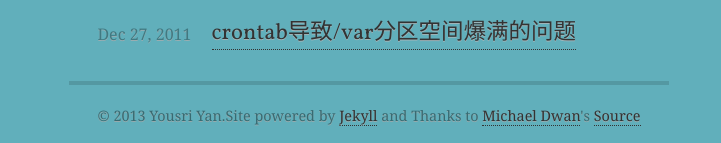
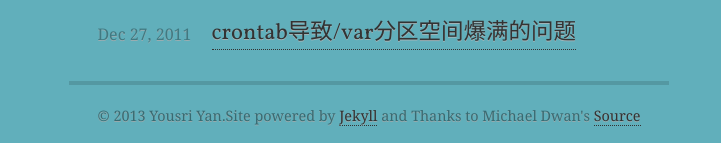
Before and after one commit to ImYousri/imyousri.github.com, a Jekyll site: the page built from index.html, in a window 1280 px wide. Shown: the part 1027-1170 px from the top of the page, without its empty margins (271-992 px from the left). Built offline with Jekyll 4.4.1, drawn with Linux system fonts in a browser that asks for light colours; some web fonts are replaced; part of the change alters nothing that is shown.

```diff
--- a/index.html
+++ b/index.html
@@ -31,5 +31,5 @@ title: Yousri Yan
   </ul>
 </section>
 <footer>
-  <p>© 2013 Yousri Yan.Site powered by <a href="https://github.com/mojombo/jekyll">Jekyll</a> and Thanks to <a href="http://michaeldwan.com/">Michael Dwan</a>'s <a href="https://github.com/michaeldwan/michaeldwan.github.com">Source</a></p>
+  <p>© 2013 Yousri Yan.Site powered by <a href="https://github.com/mojombo/jekyll">Jekyll</a> and Thanks to Michael Dwan's <a href="https://github.com/michaeldwan/michaeldwan.github.com">Source</a></p>
 </footer>
```
